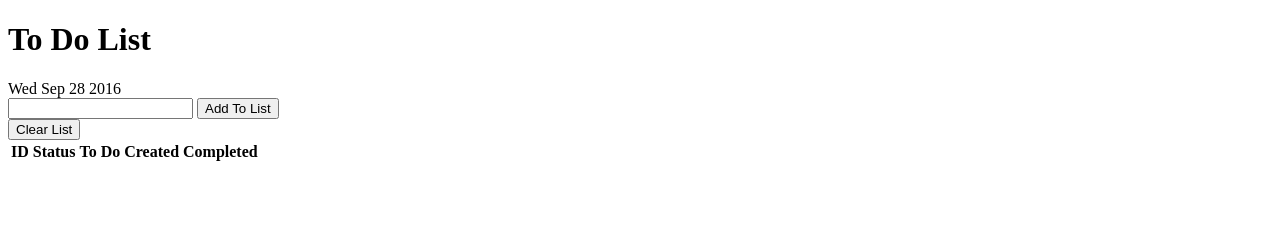
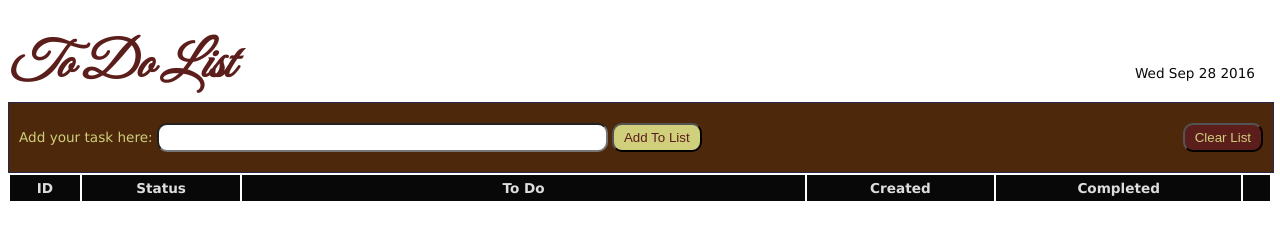
Before and after one commit to drehmke/FantasticProject, a plain HTML site: page unit5/index.html in a window 1280 px wide. Drawn offline with Linux system fonts and the light colour scheme.

Commit message:
Added styling!

```diff
--- a/unit5/index.html
+++ b/unit5/index.html
@@ -3,21 +3,26 @@
   <head>
     <meta charset="utf-8">
     <title>My To Do List</title>
-
+    <link href="https://fonts.googleapis.com/css?family=Great+Vibes" rel="stylesheet">
+    <link href="style.css" rel="stylesheet" type="text/css" />
   </head>
   <body>
     <h1>To Do List</h1>
     <div class="date today" id="todaysdate"></div>
 
+    <div class="content">
+
+      <div class="formHolder">
         <form class="" id="todoNew">
-      <input type="text" name="todo" id="todo" value="">
-      <input type="submit" name="submit" id="submit" value="Add To List">
+          <label for="todo">Add your task here: </label><input type="text" name="todo" id="todo" value="" class="entry">
+          <input type="submit" name="submit" id="submit" value="Add To List" class="button add">
         </form>
-    <input type="button" name="clearList" id="clearList" value="Clear List">
+        <input type="button" name="clearList" id="clearList" value="Clear List" class="button delete deleteall">
+      </div>
 
       <table class="todoTable">
         <thead>
-        <tr>
+          <tr class="header">
             <th>ID</th>
             <th>Status</th>
             <th>To Do</th>
@@ -30,6 +35,7 @@
         </tbody>
       </table>
 
+    </div>
 
     <script src="cookies.js"></script>
     <script src="todo.js"></script>
--- a/unit5/style.css
+++ b/unit5/style.css
@@ -0,0 +1,68 @@
+/* Colors
+  #27274d - dark blue
+  #696969 - dark grey
+  080808 - almost black
+  4E280B - warm mud
+  CFCF7C - old paper
+  5C1E1B - maroon
+  CA0700 - red
+  #c0c0c0 - silver
+  #ddd
+  #ccc
+*/
+
+
+
+body{ font-family: Verdana, Arial, sans-serif; font-size: .85em; color: #080808; }
+h1 {
+  font-family: "Great Vibes", cursive;
+  font-size: 3.75em;
+  font-style: oblique;
+  color: #5c1e1b;
+  margin-bottom: 5px;
+}
+form { display: inline-block; width: 75%; }
+label { margin-left: 10px; }
+table { width: 100%; }
+th { font-size: 1em; }
+tr:nth-child(even) { background-color: #ddd; }
+td { border-right: 1px solid #c0c0c0; }
+td:nth-child(1), td:nth-child(2), td:nth-child(4) { text-align: center; }
+th:nth-child(3) { width: 45%; }
+td:nth-child(5) {background-color: #ccc; text-align: center;}
+
+
+.today { position: absolute; right: 25px; top: 65px; }
+.content { border: 1px solid #000l }
+.formHolder {
+  width: 100%;
+  position: relative;
+  border: 1px solid #27274d;
+  padding: 20px 0;
+  background-color: #4e280b;
+  color: #cfcf7c;
+}
+tr.header, .header > th { background-color: #080808; color: #ddd; padding: 5px; }
+tr.completed, .completed > td { text-decoration: line-through; color: #696969; font-style: oblique; }
+.endofrow { border-right: none; text-align: right; }
+.entry {
+  -webkit-border-radius: 10;
+  -moz-border-radius: 10;
+  border-radius: 10px;
+  font-family: Arial;
+  padding: 5px 10px;
+  color: #4e280b;
+  width: 45%;
+}
+.button {
+  -webkit-border-radius: 10;
+  -moz-border-radius: 10;
+  border-radius: 10px;
+  font-family: Arial;
+  padding: 5px 10px 5px 10px;
+  text-decoration: none;
+}
+.add { background-color: #cfcf7c; color: #5c1e1b; }
+.delete { color: #CFCF7C; background-color: #5c1e1b; }
+.delete:hover { background-color: #87403e; text-decoration: none; }
+.deleteall { position: absolute; right: 10px; }
--- a/unit5/todo.js
+++ b/unit5/todo.js
@@ -45,6 +45,7 @@ todoList.addEventListener('click', function(e){
           allTodos[i].cdDate = false;
           document.getElementById(cid).checked = false; // make sure the checkbox is unchecked
           document.getElementById('cdID'+cid).innerHTML = '';
+          document.getElementById("row"+cid).setAttribute('class', '');
         } else {
           // we are completing the task! Yay! ---------------------
           allTodos[i].complete = true;
@@ -54,9 +55,10 @@ todoList.addEventListener('click', function(e){
           cdCell.innerHTML = formatShortDate(today);
           // update the checkbox
           document.getElementById(cid).checked = true;
+          // change our style
+          document.getElementById("row"+cid).setAttribute('class', 'completed');
         }
       }
-      //console.log(allTodos[i]);
     }
     // and we'll need to re-store allTodos
     var update = JSON.stringify(allTodos);
@@ -101,6 +103,8 @@ function createRow( todo )
   var tds;
   tr = document.createElement('tr');
   tr.setAttribute('id', "row"+todo.id);
+  if( todo.complete == true )
+  { tr.setAttribute('class', 'completed'); }
   tds = createTd(todo.id, 'text'); // id
   tr.appendChild(tds);
   tds = createTd(todo.complete, 'checkbox', todo.id); // complete
@@ -120,6 +124,7 @@ function createRow( todo )
   btn.setAttribute('value', todo.id);
   btn.innerHTML = "Delete Task";
   var td = document.createElement('td'); // not running this through createTD because I don't need all that
+  td.setAttribute('class', 'endofrow');
   td.appendChild(btn);
   tr.appendChild(td);
   // /end Delete BUTTON
```
Lines whose indentation alone changed are shown as unchanged.
